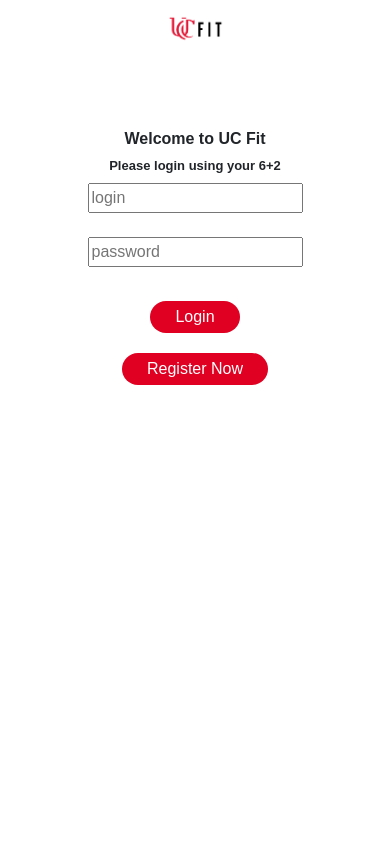
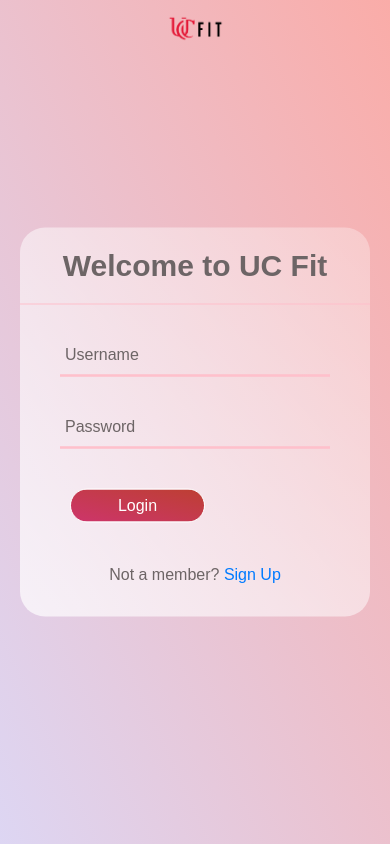
Before and after one commit to nortonaw/UC.SD.2021.G2, an Angular app in the folder UCFIT/: page /login in a window 390 px wide. Built offline with nearby package versions, Linux system fonts and the light colour scheme.

Commit message:
Andrew's changes to login html/css and app css

```diff
--- a/UCFIT/src/app/app.component.css
+++ b/UCFIT/src/app/app.component.css
@@ -36,9 +36,15 @@
   }
 
   body {
+    margin: 0;
+    padding: 0;
     font-family: "Poppins", sans-serif;
     height: 100vh;
+    background: linear-gradient(to right top, #ddd6f3, #faaca8);
+
+
   }
+
 
   a {
     color: #92badd;
--- a/UCFIT/src/app/login-page/login-page.component.css
+++ b/UCFIT/src/app/login-page/login-page.component.css
@@ -1,4 +1,4 @@
-
+/*
 .button{
     background-color: #E00122;
     border: none;
@@ -12,14 +12,17 @@
 
 }
 
+
 .center{
     text-align: center;
 
 }
+*/
 
 
 @media only screen and (min-width: 601px) {
 
+    /*
     .button{
         background-color: #E00122;
         border: none;
@@ -36,45 +39,234 @@
         text-align: center;
 
     }
+    */
 
-}
-
-@media only screen and (max-width: 600px) {
-
-    div{
-        padding: 50px;
-        margin: 10px;
+    .center{
+        position: absolute;
+        top: 50%;
+        left: 50%;
+        transform: translate(-50%, -50%);
+        width: 350px;
+        background: linear-gradient(to right top, rgba(255, 255, 255, 0.7), rgba(255, 255, 255, 0.3));
+        border-radius: 25px;
     }
 
-    input{
-
+    .center h1{
+        text-align: center;
+        padding: 20px 0 20px 0;
+        border-bottom: 1px solid pink;
+        color: rgba(109, 101, 102);
+        font-size: 30px;
     }
 
-    #login{
-
-    }
-    #password{
-
+    .center form{
+        padding: 0 40px;
+        box-sizing: border-box;
     }
 
-    .center{
-        text-align: center;
-
+    form .txt_field{
+        position: relative;
+        border-bottom: 2px solid pink;
+        margin: 30px 0;
     }
 
+    .txt_field input{
+        width: 100%;
+        padding: 0 5px;
+        height: 40px;
+        font-size: 16px;
+        border: none;
+        background: none;
+        outline: none;
+    }
+
+    .txt_field label{
+        position: absolute;
+        top: 50%;
+        left: 5px;
+        color: rgba(109, 101, 102);
+        transform: translateY(-50%);
+        font-size: 16px;
+        pointer-events: none;
+        transition: .5s;
+    }
+
+    .txt_field span::before{
+        content: '';
+        position: absolute;
+        top: 40px;
+        left: 0;
+        width: 100%;
+        height: 2px;
+        background: pink;
+        transition: .5s;
+    }
+
+    .txt_field input:focus ~ label,
+    .txt_field input:valid ~ label{
+        top: -5px;
+        color: pink;
+    }
+
+    .txt_field input:focus ~ span::before,
+    .txt_field input:valid ~ span::before{
+        width: 100%;
+    }
+
+
     .button{
-        background-color: #E00122;
+        background: linear-gradient(to right top, #cd356b, #bd3f32);
         text-align: center;
         text-decoration: none;
-        border: none;
+        border: 1px solid;
         padding: 4px 25px;
         color: white;
         display: inline-block;
         font-size: 16px;
         margin: 10px;
         border-radius: 25px;
+        width: 50%;
+
+
     }
 
+    .signup{
+        margin: 30px 0;
+        text-align: center;
+        font-size: 16px;
+        color: rgb(109, 101, 102);
+    }
+
+}
+
+@media only screen and (max-width: 600px) {
+
+    /*div{
+        padding: 50px;
+        margin: 10px;
+    }
+    */
+
+    input{
+
+    }
+
+    /*
+    #login{
+        width: 75%;
+
+    }
+    #password{
+        width: 75%;
+    }
+    */
+
+    /*.center{
+        text-align: center;
+        background: linear-gradient(to right top, rgba(255, 255, 255, 0.7), rgba(255, 255, 255, 0.3));
+        border-radius: 25px;
+
+    }
+    */
+    .center{
+        position: absolute;
+        top: 50%;
+        left: 50%;
+        transform: translate(-50%, -50%);
+        width: 350px;
+        background: linear-gradient(to right top, rgba(255, 255, 255, 0.7), rgba(255, 255, 255, 0.3));
+        border-radius: 25px;
+    }
+
+    .center h1{
+        text-align: center;
+        padding: 20px 0 20px 0;
+        border-bottom: 1px solid pink;
+        color: rgba(109, 101, 102);
+        font-size: 30px;
+    }
+
+    .center form{
+        padding: 0 40px;
+        box-sizing: border-box;
+    }
+
+    form .txt_field{
+        position: relative;
+        border-bottom: 2px solid pink;
+        margin: 30px 0;
+    }
+
+    .txt_field input{
+        width: 100%;
+        padding: 0 5px;
+        height: 40px;
+        font-size: 16px;
+        border: none;
+        background: none;
+        outline: none;
+    }
+
+    .txt_field label{
+        position: absolute;
+        top: 50%;
+        left: 5px;
+        color: rgba(109, 101, 102);
+        transform: translateY(-50%);
+        font-size: 16px;
+        pointer-events: none;
+        transition: .5s;
+    }
+
+    .txt_field span::before{
+        content: '';
+        position: absolute;
+        top: 40px;
+        left: 0;
+        width: 100%;
+        height: 2px;
+        background: pink;
+        transition: .5s;
+    }
+
+    .txt_field input:focus ~ label,
+    .txt_field input:valid ~ label{
+        top: -5px;
+        color: pink;
+    }
+
+    .txt_field input:focus ~ span::before,
+    .txt_field input:valid ~ span::before{
+        width: 100%;
+    }
+
+
+    .button{
+        background: linear-gradient(to right top, #cd356b, #bd3f32);
+        text-align: center;
+        text-decoration: none;
+        border: 1px solid;
+        padding: 4px 25px;
+        color: white;
+        display: inline-block;
+        font-size: 16px;
+        margin: 10px;
+        border-radius: 25px;
+        width: 50%;
+
+
+    }
+
+    .signup{
+        margin: 30px 0;
+        text-align: center;
+        font-size: 16px;
+        color: rgb(109, 101, 102);
+    }
+
+
+
+    /*
     .login{
         font: small;
         font-weight: 500;
@@ -84,15 +276,24 @@
         font-weight: 500;
     }
 
+
     h1{
         font-size: medium;
         font-weight: 900;
         margin: 10px;
+        padding: 0 0 20px 0;
     }
+
+    h2{
+        font-size: small;
+        font-weight: 800;
+    }
+
     h4{
         font-size: small;
         font-weight: 800;
         margin: 10px;
     }
+    */
 
 }
--- a/UCFIT/src/app/login-page/login-page.component.html
+++ b/UCFIT/src/app/login-page/login-page.component.html
@@ -1,17 +1,23 @@
 <!-- INITIAL LOCK SCREEN -->
-
 <div class="center" *ngIf="loginValid == false">
     <h1><b>Welcome to UC Fit</b></h1>
-    <h4>Please login using your 6+2</h4>
 
-    <input type="text" id="login" name="login" placeholder="login" >
-    <br>
-    <br>
-    <input type="password" id="password" name="login" placeholder="password" >
-    <br>
-    <br>
-    <button type="submit" value="Log In" class="button" (click)="authLogin()">Login</button>
-    <button class="button">Register Now</button>
+    <form method="post">
+        <div class="txt_field">
+            <input type="text" id="login" name="login" required autocomplete="off">
+            <span></span>
+            <label>Username</label>
+        </div>
+        <div class="txt_field">
+            <input type="password" id="password" name="login" required>
+            <span></span>
+            <label>Password</label>
+        </div>
+            <button type="submit" value="Login" class="button" (click)="authLogin()">Login</button>
+        <div class="signup">
+        Not a member? <a href="#">Sign Up</a>
+        </div>
+    </form>
 </div>
 
 <div *ngIf="loginValid == true" class="centered">
```
